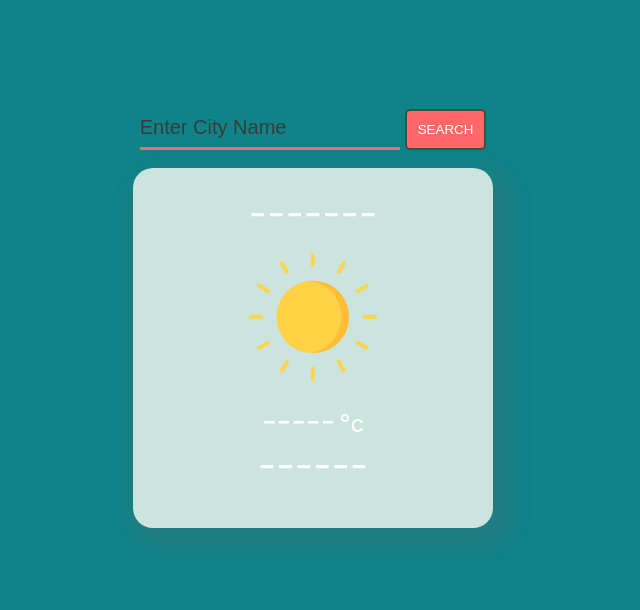
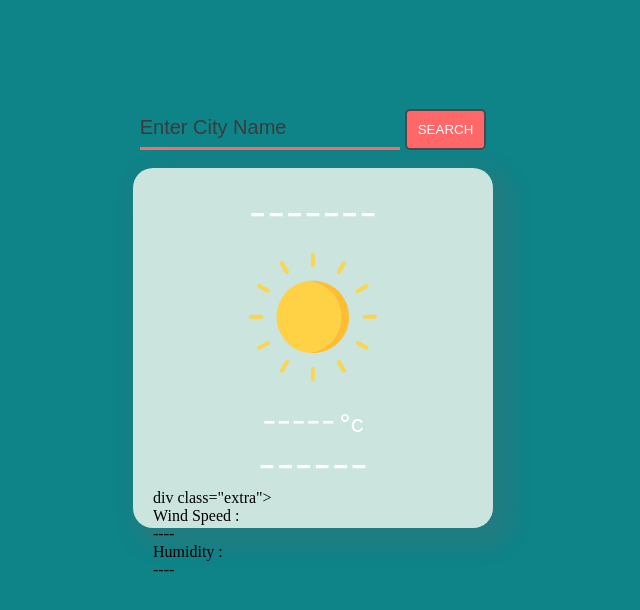
Before and after one commit to mayurrajpal/weather_web_app, a plain HTML site: page index.html in a window 1280 px wide. Shown: the whole page, without its empty margins (327-967 px from the left). Drawn offline with Linux system fonts and the light colour scheme.

Commit message:
Update index.html

```diff
--- a/index.html
+++ b/index.html
@@ -34,6 +34,16 @@
                 <div id="climate">
                     <p>------</p>
                 </div>
+            div class="extra">
+                    <div>
+                        <p class="wind">Wind Speed :&nbsp</p>
+                        <p class="windspeed"> ----</p>
+                     </div>
+                    <div >
+                        <p class="humid">Humidity :&nbsp</p>
+                        <p class="humidity">----</p>
+                    </div>
+                </div>
 
         </main>
 <script src="script.js">
```
